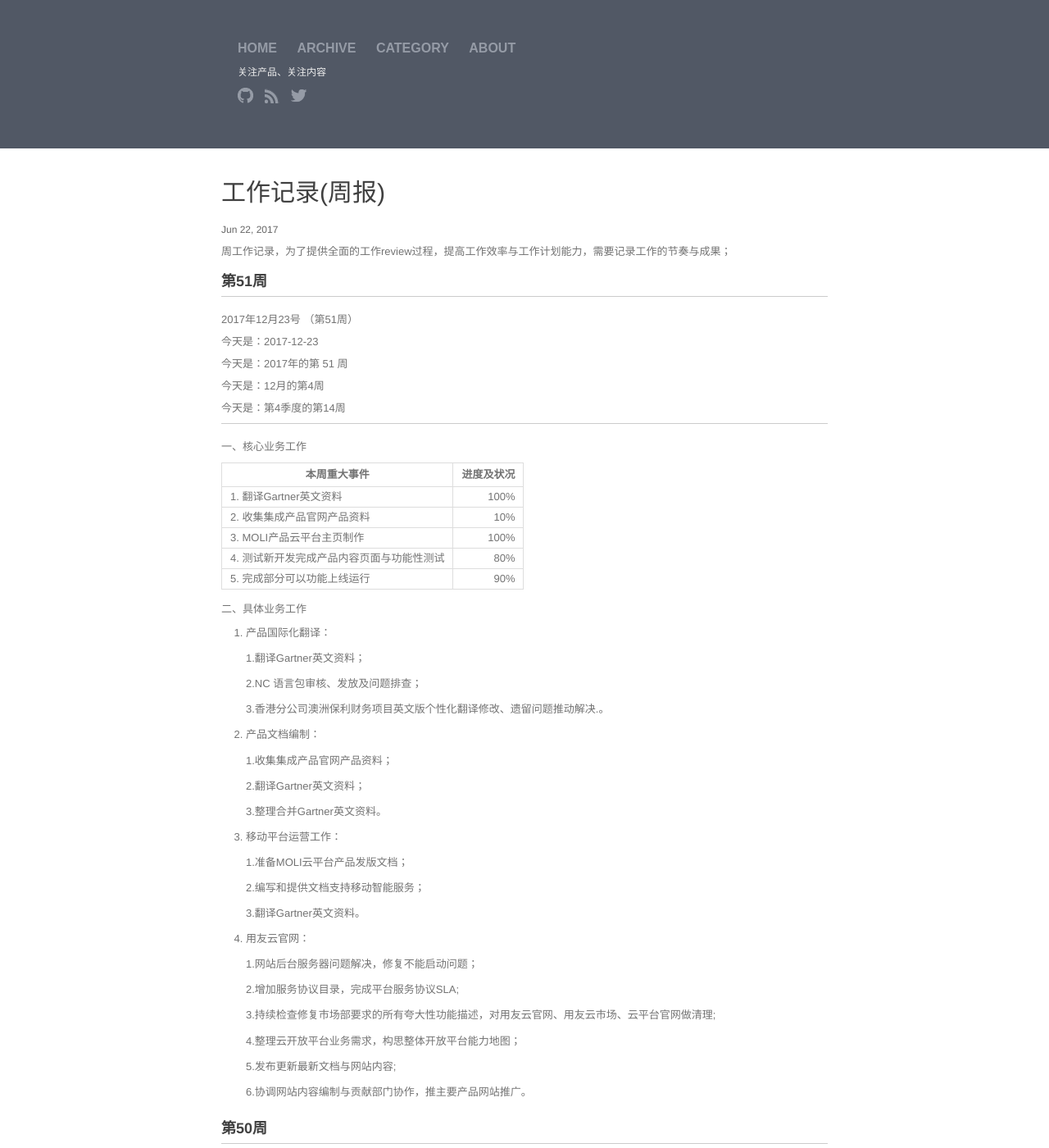
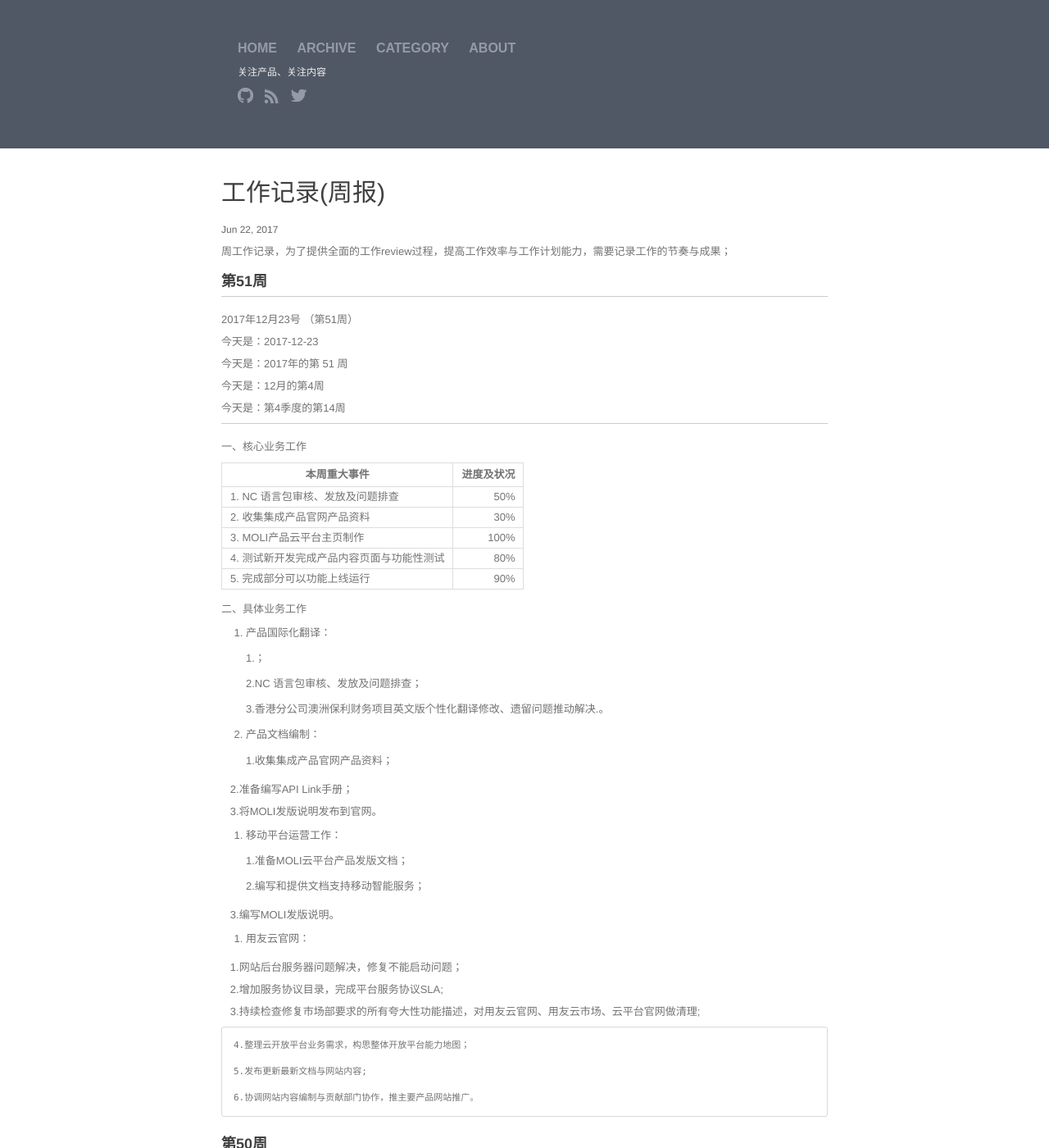
Before and after one commit to walllFlower/blog, a Jekyll site: the page built from _posts/2017-06-22-day_report_cxz.md, in a window 1280 px wide and 1400 px high. Shown: the whole window at 82% size. Built offline with Jekyll 4.4.1, drawn with Linux system fonts in a browser that asks for light colours; comment, search, counter and statistics services are not loaded.

Commit message:
Update 2017-06-22-day_report_cxz.md

```diff
--- a/_posts/2017-06-22-day_report_cxz.md
+++ b/_posts/2017-06-22-day_report_cxz.md
@@ -27,8 +27,8 @@ categories: 日报
 
 | 本周重大事件 | 进度及状况 |
 | --------    | -----:    |
-| 1. 翻译Gartner英文资料                    | 100% |
-| 2. 收集集成产品官网产品资料		| 10% |
+| 1. NC 语言包审核、发放及问题排查                | 50% |
+| 2. 收集集成产品官网产品资料		| 30% |
 | 3. MOLI产品云平台主页制作| 100% |
 | 4. 测试新开发完成产品内容页面与功能性测试           | 80% |
 | 5. 完成部分可以功能上线运行                        | 90% |
@@ -37,7 +37,7 @@ categories: 日报
 
 1. 产品国际化翻译：
 
-    1.翻译Gartner英文资料；
+    1.；
 
     2.NC 语言包审核、发放及问题排查；
 
@@ -47,9 +47,9 @@ categories: 日报
 
     1.收集集成产品官网产品资料；
 
-    2.翻译Gartner英文资料；
-
-    3.整理合并Gartner英文资料。
+    2.准备编写API Link手册；
+
+    3.将MOLI发版说明发布到官网。
 
 3. 移动平台运营工作：
 
@@ -57,15 +57,16 @@ categories: 日报
 
     2.编写和提供文档支持移动智能服务；
 
-    3.翻译Gartner英文资料。
-
-4. 用友云官网：
-
-    1.网站后台服务器问题解决，修复不能启动问题；
-
-    2.增加服务协议目录，完成平台服务协议SLA;
-
-    3.持续检查修复市场部要求的所有夸大性功能描述，对用友云官网、用友云市场、云平台官网做清理;
+    3.编写MOLI发版说明。
+
+
+4. 用友云官网：
+
+    1.网站后台服务器问题解决，修复不能启动问题；
+
+    2.增加服务协议目录，完成平台服务协议SLA;
+
+    3.持续检查修复市场部要求的所有夸大性功能描述，对用友云官网、用友云市场、云平台官网做清理;
 
     4.整理云开放平台业务需求，构思整体开放平台能力地图；
 
```
